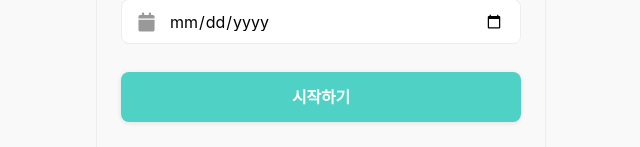
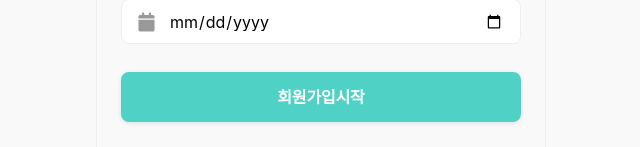
Before and after one commit to WomanTech2025-MoWo/MoWo_FE, a React (Create React App) app: page /signup in a window 1280 px wide. Shown: the part 661-808 px from the top of the page, without its empty margins (319-959 px from the left). Built offline with nearby package versions, Linux system fonts and the light colour scheme; a web font is replaced by a local one.

Commit message:
♻️[Refactor] 회원가입 버튼 문구 '시작하기' → '회원가입 시작'으로 수정

```diff
--- a/src/pages/auth/SignupPage.tsx
+++ b/src/pages/auth/SignupPage.tsx
@@ -21,7 +21,7 @@ const SignupPage = () => {
           <IdPwForm />
           <AccountForm />
           {/* <PrimaryButton type="submit">시작하기</PrimaryButton> */}
-          <PrimaryButton to="/signup/onboarding/step1">시작하기</PrimaryButton>
+          <PrimaryButton to="/signup/onboarding/step1">회원가입시작</PrimaryButton>
         </form>
       </InnerLayout>
     </InnerLayout>
```
